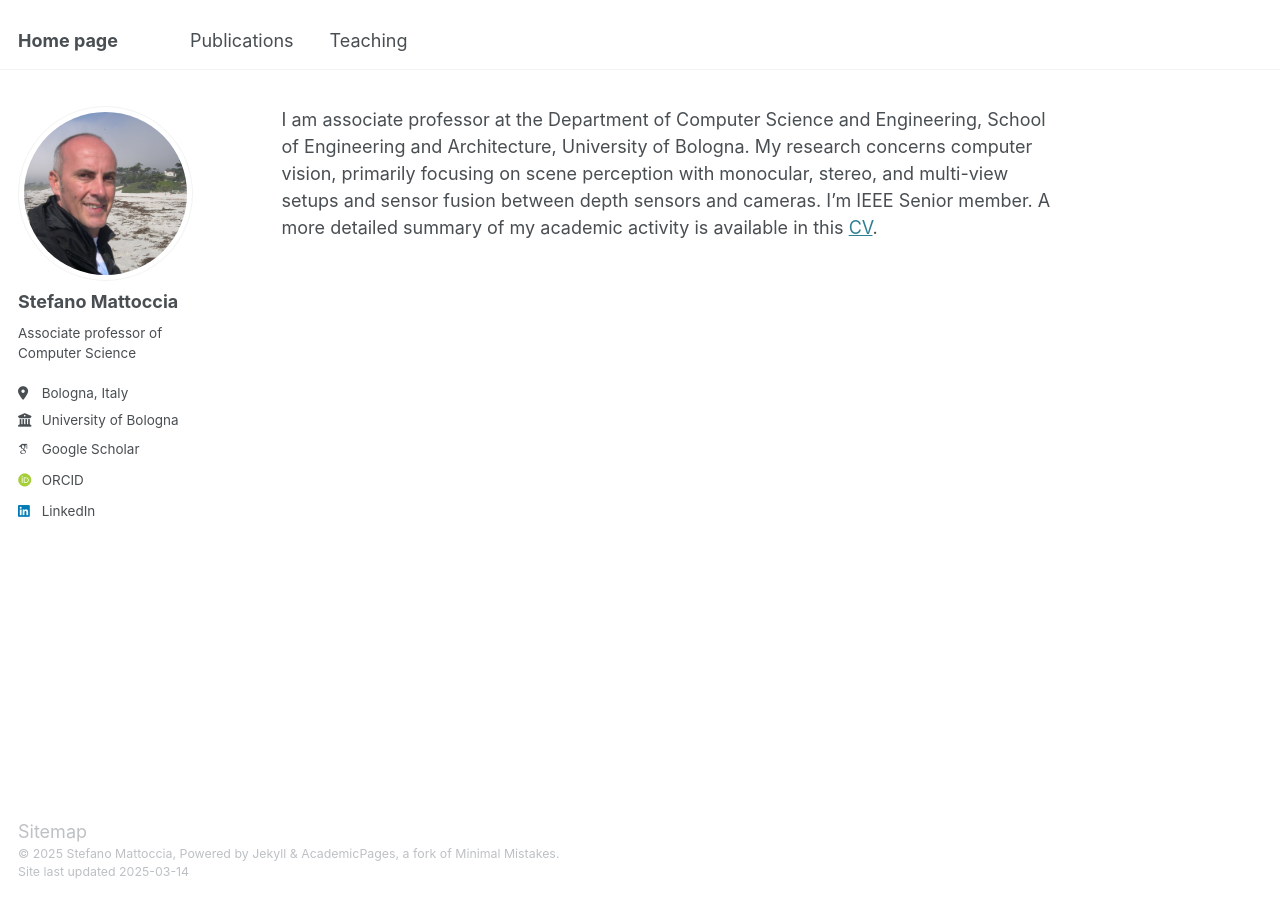
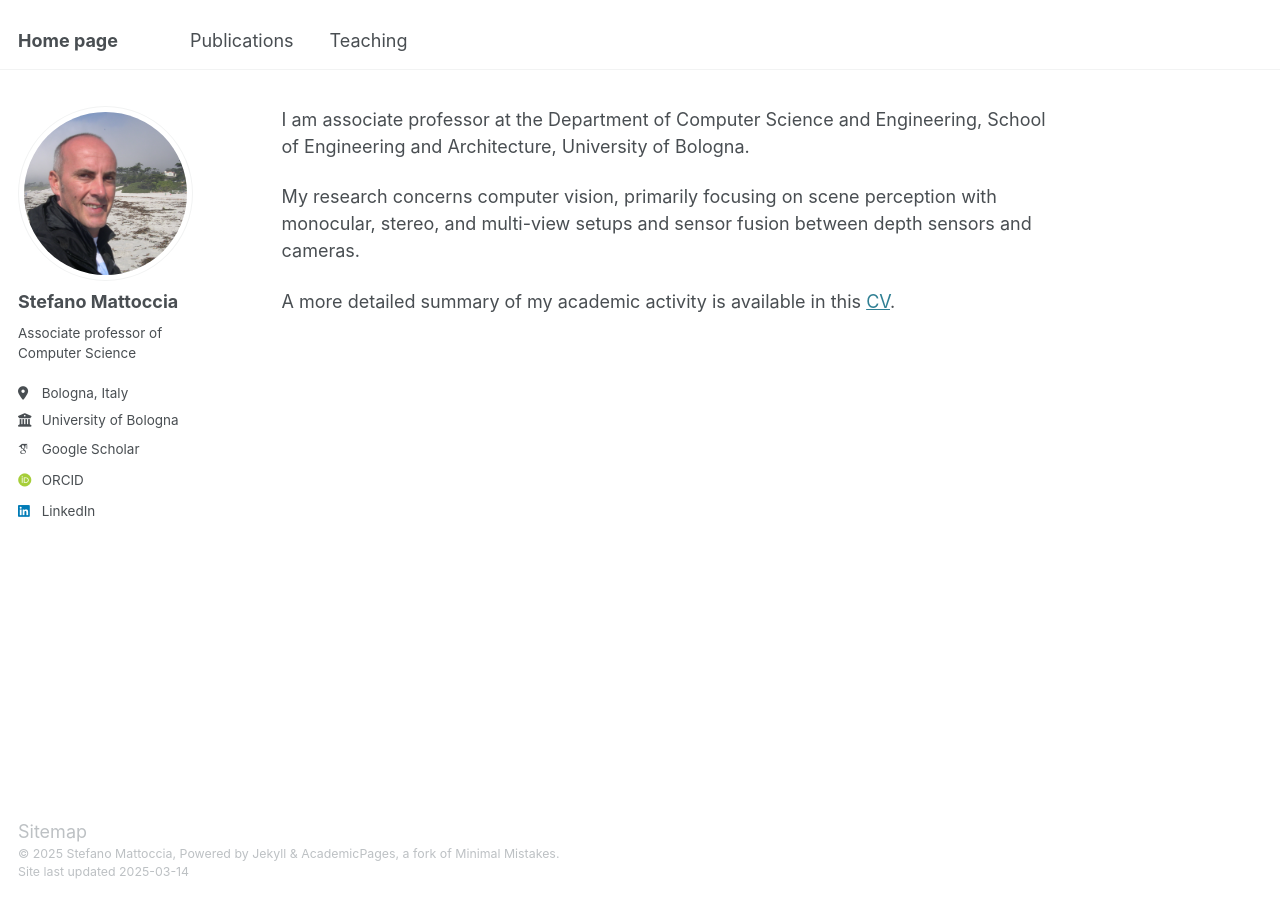
Before and after one commit to stefanomattoccia/stefanomattoccia.github.io, a Jekyll site: the page built from _pages/about.md, in a window 1280 px wide. Built offline with Jekyll 4.4.1, drawn with Linux system fonts in a browser that asks for light colours; some web fonts are replaced.

Commit message:
Update about.md

```diff
--- a/_pages/about.md
+++ b/_pages/about.md
@@ -7,4 +7,8 @@ redirect_from:
   - /about.html
 ---
 
-I am associate professor at the Department of Computer Science and Engineering, School of Engineering and Architecture, University of Bologna. My research concerns computer vision, primarily focusing on scene perception with monocular, stereo, and multi-view setups and sensor fusion between depth sensors and cameras. I’m IEEE Senior member. A more detailed summary of my academic activity is available in this [CV](/files/CV_ENG.pdf).
+I am associate professor at the Department of Computer Science and Engineering, School of Engineering and Architecture, University of Bologna.
+
+My research concerns computer vision, primarily focusing on scene perception with monocular, stereo, and multi-view setups and sensor fusion between depth sensors and cameras.
+
+A more detailed summary of my academic activity is available in this [CV](/files/CV_ENG.pdf).
```
